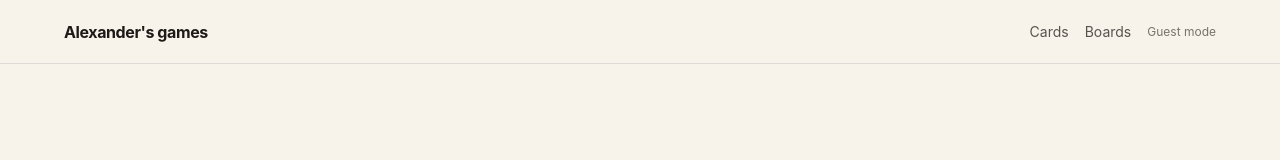
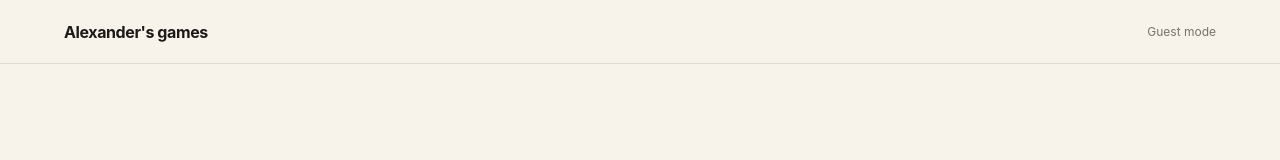
Before and after one commit to alkval/games-platform, a React (Vite) app: page / in a window 1280 px wide. Shown: the top 160 px of the page. Built offline with nearby package versions, Linux system fonts and the light colour scheme; no server answers; what boardgame.io would draw is missing.

Commit message:
Simplify game category navigation

```diff
--- a/src/client/components/SiteHeader.tsx
+++ b/src/client/components/SiteHeader.tsx
@@ -10,8 +10,6 @@ export function SiteHeader() {
         Alexander's games
       </Link>
       <nav className="flex items-center gap-4 text-sm">
-        <Link className="header-link" to="/cardgames">Cards</Link>
-        <Link className="header-link" to="/boardgames">Boards</Link>
         {!loading && user ? (
           <div className="flex items-center gap-2">
             {user.avatarUrl && <img className="h-8 w-8 rounded-full" src={user.avatarUrl} alt="" referrerPolicy="no-referrer" />}
```
